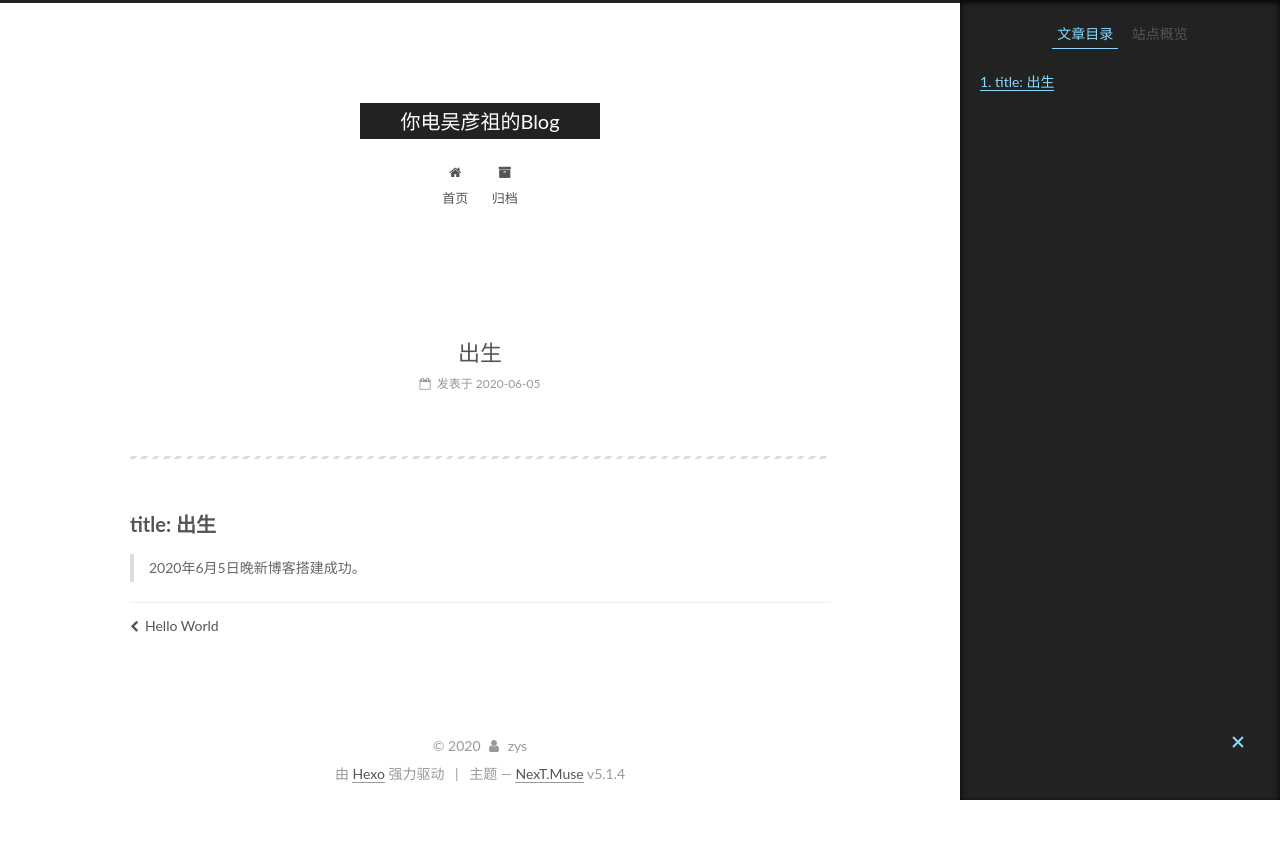
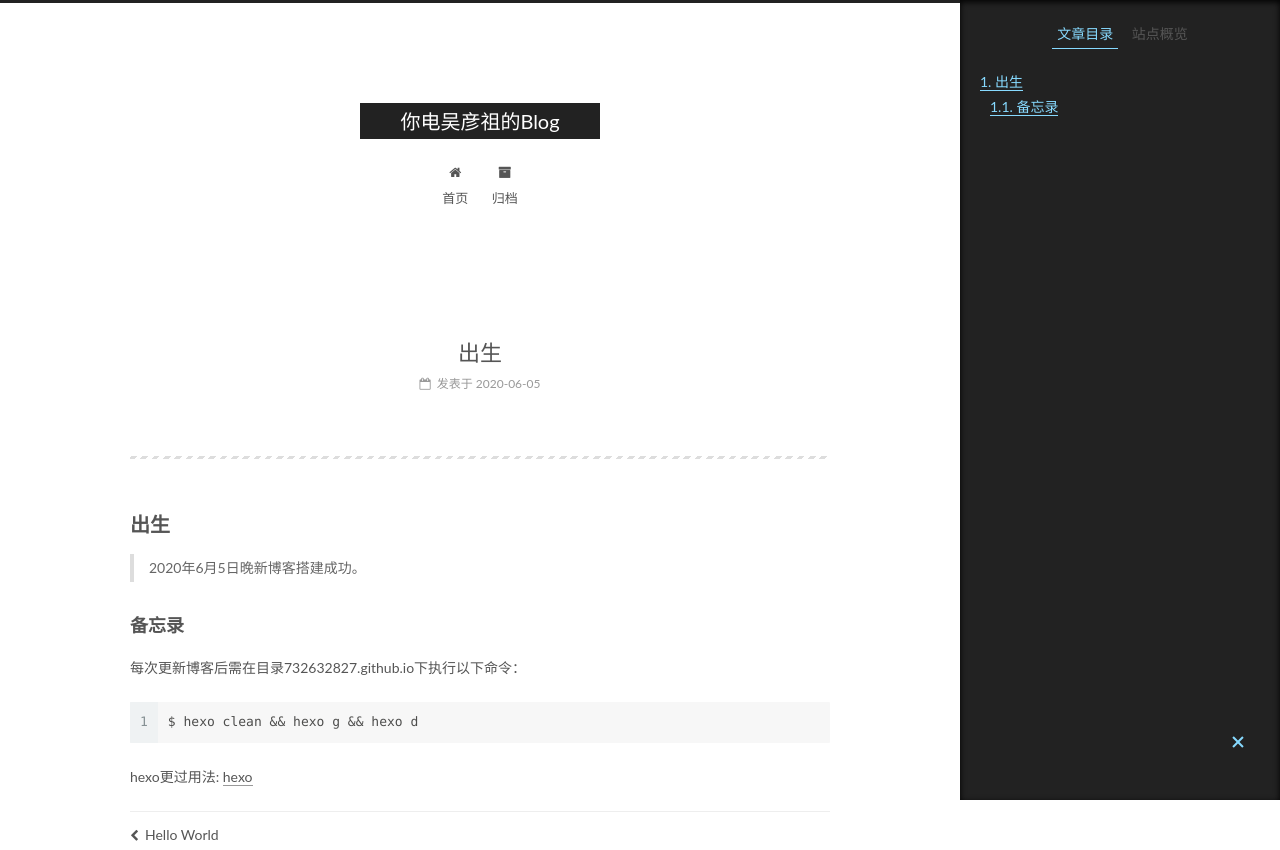
Before and after one commit to 732632827/732632827.github.io, a plain HTML site: page 2020/06/05/出生/index.html in a window 1280 px wide. Shown: the top 850 px of the page. Before the commit the page ends 808 px from the top, so only its background shows below. Drawn offline with Linux system fonts and the light colour scheme.

Commit message:
Site updated: 2020-06-05 22:43:58

```diff
--- a/2020/06/05/出生/index.html
+++ b/2020/06/05/出生/index.html
@@ -79,14 +79,14 @@
 
 
 
-<meta name="description" content="title: 出生 2020年6月5日晚新博客搭建成功。">
+<meta name="description" content="出生 2020年6月5日晚新博客搭建成功。  备忘录 每次更新博客后需在目录732632827.github.io下执行以下命令： 1$ hexo clean &amp;&amp; hexo g &amp;&amp; hexo d  hexo更过用法: hexo">
 <meta property="og:type" content="article">
 <meta property="og:title" content="出生">
 <meta property="og:url" content="https://732632827.github.io/2020/06/05/%E5%87%BA%E7%94%9F/index.html">
 <meta property="og:site_name" content="你电吴彦祖的Blog">
-<meta property="og:description" content="title: 出生 2020年6月5日晚新博客搭建成功。">
+<meta property="og:description" content="出生 2020年6月5日晚新博客搭建成功。  备忘录 每次更新博客后需在目录732632827.github.io下执行以下命令： 1$ hexo clean &amp;&amp; hexo g &amp;&amp; hexo d  hexo更过用法: hexo">
 <meta property="article:published_time" content="2020-06-05T13:53:34.295Z">
-<meta property="article:modified_time" content="2020-06-05T13:55:03.159Z">
+<meta property="article:modified_time" content="2020-06-05T14:43:09.555Z">
 <meta property="article:author" content="zys">
 <meta name="twitter:card" content="summary">
 
@@ -299,9 +299,11 @@
 
 
         <hr>
-<h2 id="title-出生"><a href="#title-出生" class="headerlink" title=" title: 出生"></a> title: 出生</h2><blockquote>
+<h2 id="出生"><a href="#出生" class="headerlink" title=" 出生"></a> 出生</h2><blockquote>
 <p>2020年6月5日晚新博客搭建成功。</p>
 </blockquote>
+<h3 id="备忘录"><a href="#备忘录" class="headerlink" title="备忘录"></a>备忘录</h3><p> 每次更新博客后需在目录732632827.github.io下执行以下命令：<br> <figure class="highlight bash"><table><tr><td class="gutter"><pre><span class="line">1</span><br></pre></td><td class="code"><pre><span class="line">$ hexo clean &amp;&amp; hexo g &amp;&amp; hexo d</span><br></pre></td></tr></table></figure></p>
+<p> hexo更过用法: <a href="https://hexo.io/zh-cn/docs/" target="_blank" rel="noopener">hexo</a></p>
 
 
     </div>
@@ -448,7 +450,7 @@
 
 
 
-              <div class="post-toc-content"><ol class="nav"><li class="nav-item nav-level-2"><a class="nav-link" href="#title-出生"><span class="nav-number">1.</span> <span class="nav-text"> title: 出生</span></a></li></ol></div>
+              <div class="post-toc-content"><ol class="nav"><li class="nav-item nav-level-2"><a class="nav-link" href="#出生"><span class="nav-number">1.</span> <span class="nav-text"> 出生</span></a><ol class="nav-child"><li class="nav-item nav-level-3"><a class="nav-link" href="#备忘录"><span class="nav-number">1.1.</span> <span class="nav-text">备忘录</span></a></li></ol></li></ol></div>
 
 
           </div>
--- a/css/main.css
+++ b/css/main.css
@@ -1822,7 +1822,7 @@ pre .javascript .function {
   width: 4px;
   height: 4px;
   border-radius: 50%;
-  background: #ff34ff;
+  background: #ff0e83;
 }
 .links-of-blogroll {
   font-size: 13px;
```
Also changed, not shown: index.html (+3 -1 lines).
